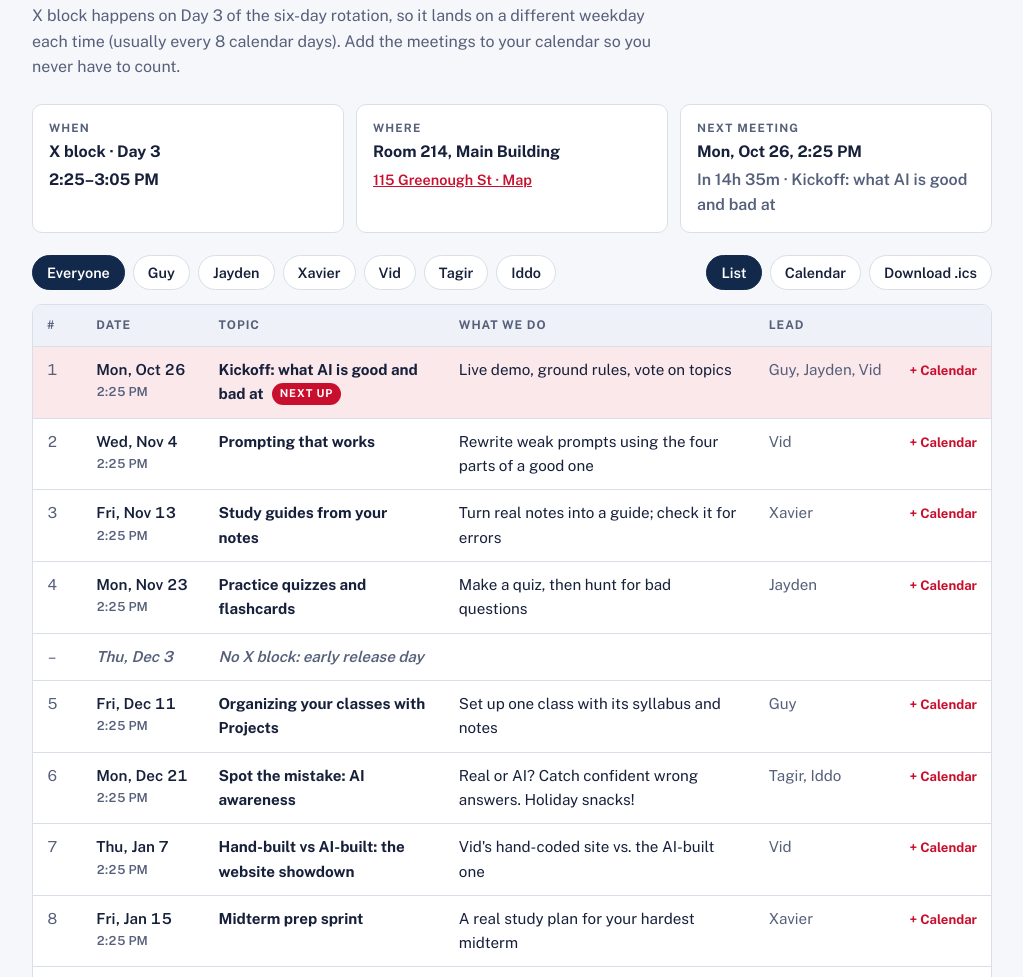
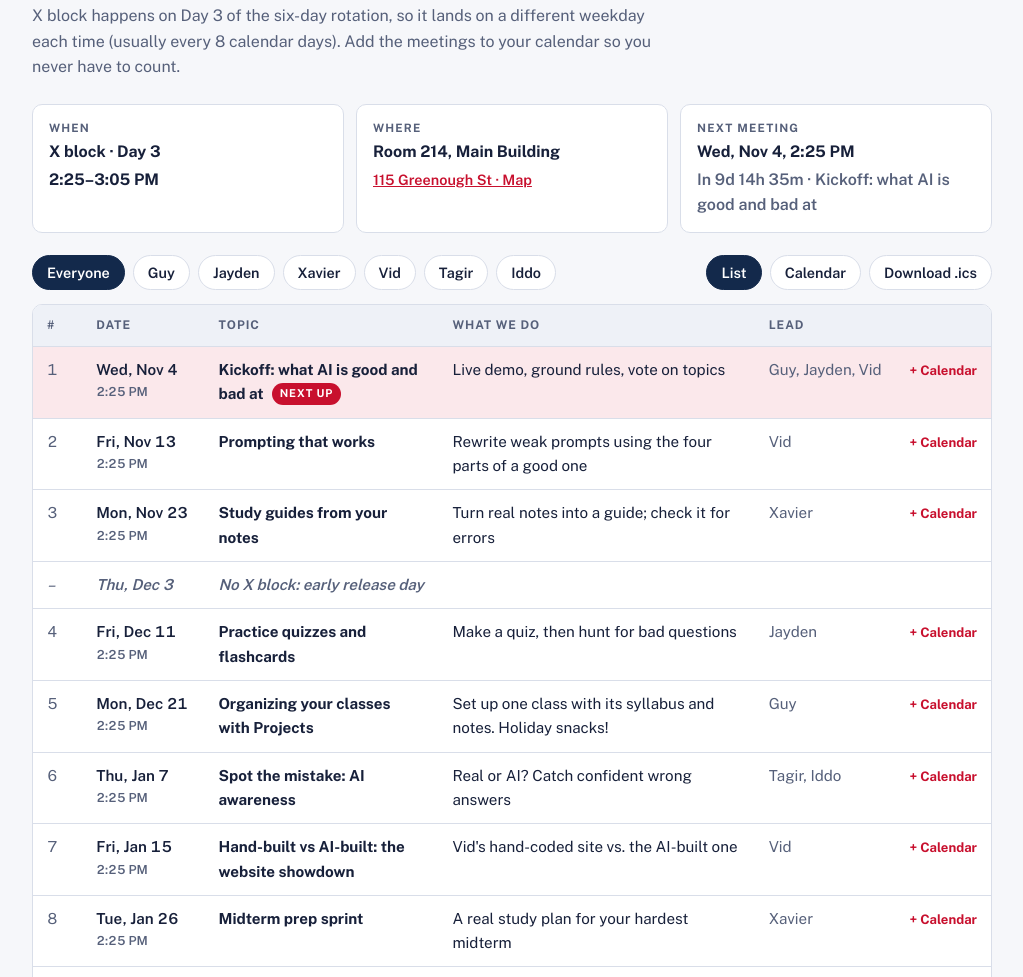
Before and after one commit to aischolarsclub/aischolarsclub.github.io, a plain HTML site: page index.html in a window 1280 px wide. Shown: the part 1823-2800 px from the top of the page, without its empty margins (128-1151 px from the left). Drawn offline with nearby package versions, Linux system fonts and the light colour scheme.

Commit message:
Change meeting date to Nov 4 and update timelines
Updated meeting dates and project timelines in index.html.

```diff
--- a/index.html
+++ b/index.html
@@ -4,11 +4,11 @@
 <meta charset="utf-8">
 <meta name="viewport" content="width=device-width, initial-scale=1, viewport-fit=cover">
 <title>AI Scholars at BHS</title>
-<meta name="description" content="AI Scholars: a Brookline High School club that teaches students to study smarter with AI. Every X block (Day 3) in Room 214, starting Monday, Oct 26.">
+<meta name="description" content="AI Scholars: a Brookline High School club that teaches students to study smarter with AI. Every X block (Day 3) in Room 214, starting Wednesday, Nov 4.">
 <meta name="theme-color" content="#13294b">
 <meta property="og:type" content="website">
 <meta property="og:title" content="AI Scholars at BHS">
-<meta property="og:description" content="Study smarter with AI. Every X block in Room 214, starting Oct 26. No experience needed. Free snacks and gift cards.">
+<meta property="og:description" content="Study smarter with AI. Every X block in Room 214, starting Nov 4. No experience needed. Free snacks and gift cards.">
 <meta property="og:url" content="https://aischolarsclub.github.io/">
 <meta property="og:image" content="https://aischolarsclub.github.io/flyer.jpg">
 <meta name="twitter:card" content="summary_large_image">
@@ -389,7 +389,7 @@ footer .wrap { padding-block: 22px 30px; color: var(--muted); font-size: 0.88rem
     <h1 aria-label="Study smarter with AI"><span id="rot" aria-hidden="true">Study smarter</span><span class="caret" aria-hidden="true"></span><br><span aria-hidden="true">with <em>AI</em>.</span></h1>
     <p class="lead">AI Scholars teaches BHS students to turn class notes into study guides, make practice quizzes, organize their classes, and build their own learning websites, while using AI honestly and within school rules.</p>
     <ul class="facts">
-      <li class="live"><span class="live-dot" aria-hidden="true"></span><span id="next-chip">First meeting: Monday, Oct 26</span></li>
+      <li class="live"><span class="live-dot" aria-hidden="true"></span><span id="next-chip">First meeting: Wednesday, Nov 4</span></li>
       <li>Every X block (Day 3)</li>
       <li>Room 214, Main Building</li>
       <li>Free snacks and gift cards</li>
@@ -514,7 +514,7 @@ ASK about chemiosmosis on quiz??</pre>
     <dl class="where">
       <div class="card reveal"><dt>When</dt><dd>X block · Day 3</dd><dd id="where-time">2:25–3:05 PM</dd></div>
       <div class="card reveal"><dt>Where</dt><dd>Room 214, Main Building</dd><dd><a id="map-link" href="#" target="_blank" rel="noopener">115 Greenough St · Map</a></dd></div>
-      <div class="card reveal"><dt>Next meeting</dt><dd id="where-next">Mon, Oct 26</dd><dd id="where-count" style="color:var(--muted);font-weight:600"></dd></div>
+      <div class="card reveal"><dt>Next meeting</dt><dd id="where-next">Wed, Nov 4</dd><dd id="where-count" style="color:var(--muted);font-weight:600"></dd></div>
     </dl>
 
     <div class="toolbar">
@@ -581,7 +581,7 @@ ASK about chemiosmosis on quiz??</pre>
   <section id="projects">
     <p class="kicker reveal">Member projects</p>
     <h2 class="reveal">See what members are building</h2>
-    <p class="intro reveal">Every project from the club lives here: group learning websites, study tools, and experiments. Group projects start in late January, so the open slots will fill up over the year.</p>
+    <p class="intro reveal">Every project from the club lives here: group learning websites, study tools, and experiments. Group projects start in early February, so the open slots will fill up over the year.</p>
     <div class="ptools">
       <div class="chips" role="group" aria-label="Filter projects" id="pfilter">
         <button type="button" data-status="all" aria-pressed="true">All</button>
@@ -661,7 +661,7 @@ ASK about chemiosmosis on quiz??</pre>
         <div><dt>When</dt><dd>Every X block (Day 3)</dd></div>
         <div><dt>Time</dt><dd id="join-time">2:25–3:05 PM</dd></div>
         <div><dt>Where</dt><dd>Room 214, Main Building</dd></div>
-        <div><dt>First meeting</dt><dd id="join-first">Monday, Oct 26</dd></div>
+        <div><dt>First meeting</dt><dd id="join-first">Wednesday, Nov 4</dd></div>
       </dl>
       <div class="links">
         <a class="link-btn su" data-link="form" href="#" target="_blank" rel="noopener">Fill out the sign-up form</a>
@@ -725,20 +725,19 @@ var PLACE = {
    For a day with no meeting, write "OFF" as the lead
    and put the reason as the topic. */
 var MEETINGS = [
-  ["2026-10-26", "Kickoff: what AI is good and bad at", "Live demo, ground rules, vote on topics", "Guy, Jayden, Vid"],
-  ["2026-11-04", "Prompting that works", "Rewrite weak prompts using the four parts of a good one", "Vid"],
-  ["2026-11-13", "Study guides from your notes", "Turn real notes into a guide; check it for errors", "Xavier"],
-  ["2026-11-23", "Practice quizzes and flashcards", "Make a quiz, then hunt for bad questions", "Jayden"],
+  ["2026-11-04", "Kickoff: what AI is good and bad at", "Live demo, ground rules, vote on topics", "Guy, Jayden, Vid"],
+  ["2026-11-13", "Prompting that works", "Rewrite weak prompts using the four parts of a good one", "Vid"],
+  ["2026-11-23", "Study guides from your notes", "Turn real notes into a guide; check it for errors", "Xavier"],
   ["2026-12-03", "No X block: early release day", "", "OFF"],
-  ["2026-12-11", "Organizing your classes with Projects", "Set up one class with its syllabus and notes", "Guy"],
-  ["2026-12-21", "Spot the mistake: AI awareness", "Real or AI? Catch confident wrong answers. Holiday snacks!", "Tagir, Iddo"],
-  ["2027-01-07", "Hand-built vs AI-built: the website showdown", "Vid's hand-coded site vs. the AI-built one", "Vid"],
-  ["2027-01-15", "Midterm prep sprint", "A real study plan for your hardest midterm", "Xavier"],
-  ["2027-01-26", "Vibe coding + website project kickoff", "Build a flashcard page just by describing it", "Jayden"],
-  ["2027-02-03", "Reusable instructions and skills", "Write a 'quiz me' setup; project groups form", "Guy"],
-  ["2027-02-11", "Building with Claude Code", "Add a feature step by step; groups plan their sites", "Tagir, Iddo"],
-  ["2027-02-26", "Project work: first version", "Groups build their topic explanation", "Everyone"],
-  ["2027-03-08", "Project work: first version", "Keep building; officers check in with each group", "Everyone"],
+  ["2026-12-11", "Practice quizzes and flashcards", "Make a quiz, then hunt for bad questions", "Jayden"],
+  ["2026-12-21", "Organizing your classes with Projects", "Set up one class with its syllabus and notes. Holiday snacks!", "Guy"],
+  ["2027-01-07", "Spot the mistake: AI awareness", "Real or AI? Catch confident wrong answers", "Tagir, Iddo"],
+  ["2027-01-15", "Hand-built vs AI-built: the website showdown", "Vid's hand-coded site vs. the AI-built one", "Vid"],
+  ["2027-01-26", "Midterm prep sprint", "A real study plan for your hardest midterm", "Xavier"],
+  ["2027-02-03", "Vibe coding + website project kickoff", "Build a flashcard page just by describing it", "Jayden"],
+  ["2027-02-11", "Reusable instructions and skills", "Write a 'quiz me' setup; project groups form", "Guy"],
+  ["2027-02-26", "Building with Claude Code", "Add a feature step by step; groups plan their sites", "Tagir, Iddo"],
+  ["2027-03-08", "Project work: first version", "Groups build their topic explanation; officers check in with each group", "Everyone"],
   ["2027-03-17", "Midpoint check-in", "2-minute progress demos and feedback", "Everyone"],
   ["2027-03-25", "AI and the businesses of the future", "How companies use AI, which jobs it's changing, and startup ideas", "Guy, Jayden"],
   ["2027-04-05", "Project work: interactive features", "Add a quiz, flashcards, or a review game", "Everyone"],
@@ -754,10 +753,10 @@ var MEETINGS = [
 
 /* PROJECT TIMELINE: [ label shown, title, description, start date, end date ] */
 var TIMELINE = [
-  ["Jan 26", "Kickoff", "Vibe coding demo and topic brainstorm", "2027-01-26", "2027-02-02"],
-  ["Feb 3", "Form groups", "Groups of 2–3 pick a class topic", "2027-02-03", "2027-02-10"],
-  ["Feb 11", "Plan", "Sketch pages and features; leads approve plans", "2027-02-11", "2027-02-25"],
-  ["Feb 26 – Mar 8", "Build the first version", "Get the topic explanation working", "2027-02-26", "2027-03-16"],
+  ["Feb 3", "Kickoff", "Vibe coding demo and topic brainstorm", "2027-02-03", "2027-02-10"],
+  ["Feb 11", "Form groups", "Groups of 2–3 pick a class topic", "2027-02-11", "2027-02-25"],
+  ["Feb 26", "Plan", "Sketch pages and features; leads approve plans", "2027-02-26", "2027-03-07"],
+  ["Mar 8", "Build the first version", "Get the topic explanation working", "2027-03-08", "2027-03-16"],
   ["Mar 17", "Midpoint check-in", "2-minute progress demos and feedback", "2027-03-17", "2027-04-04"],
   ["Apr 5 – 13", "Add interactive features", "Quiz, flashcards, or game, plus 'How we built it'", "2027-04-05", "2027-04-27"],
   ["Apr 28", "Fact-check and test", "Check every fact; swap sites with another group", "2027-04-28", "2027-05-13"],
@@ -790,16 +789,16 @@ var PROJECTS = [
     link: "https://aischolarsclub.github.io/", note: "" },
   { title: "Hand-built vs AI-built showdown", team: "Vid Rajlic", tag: "Coding", status: "wip", badge: "VS",
     about: "The same website built twice, once by hand and once with AI, compared side by side.",
-    link: "", note: "Demo on Jan 7" },
+    link: "", note: "Demo on Jan 15" },
   { title: "Your group's learning website", team: "Group of 2–3", tag: "Science", status: "open", badge: "Bio",
     about: "Example idea: a cell respiration explainer with a quiz and flashcards for Biology.",
-    link: "", note: "Groups form Feb 3" },
+    link: "", note: "Groups form Feb 11" },
   { title: "Your group's learning website", team: "Group of 2–3", tag: "History", status: "open", badge: "Hist",
     about: "Example idea: an interactive timeline of a history unit with a review game.",
-    link: "", note: "Groups form Feb 3" },
+    link: "", note: "Groups form Feb 11" },
   { title: "Your group's learning website", team: "Group of 2–3", tag: "Languages", status: "open", badge: "Esp",
     about: "Example idea: Spanish vocab flashcards that quiz you on the words you miss most.",
-    link: "", note: "Groups form Feb 3" },
+    link: "", note: "Groups form Feb 11" },
   { title: "Your own idea", team: "Any member", tag: "Anything", status: "open", badge: "+",
     about: "Built a study tool, a prompt that works, or a cool experiment? It belongs here too.",
     link: "", note: "Send us the link" }
```
